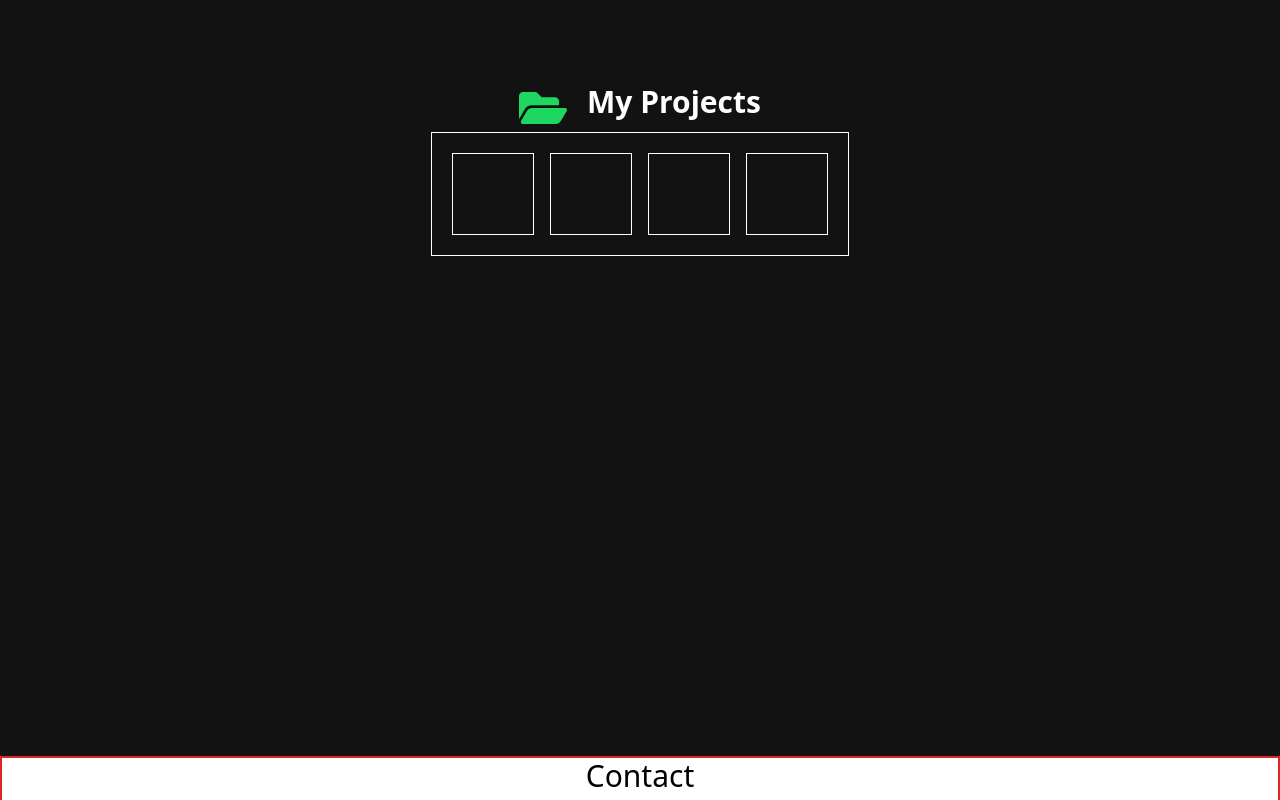
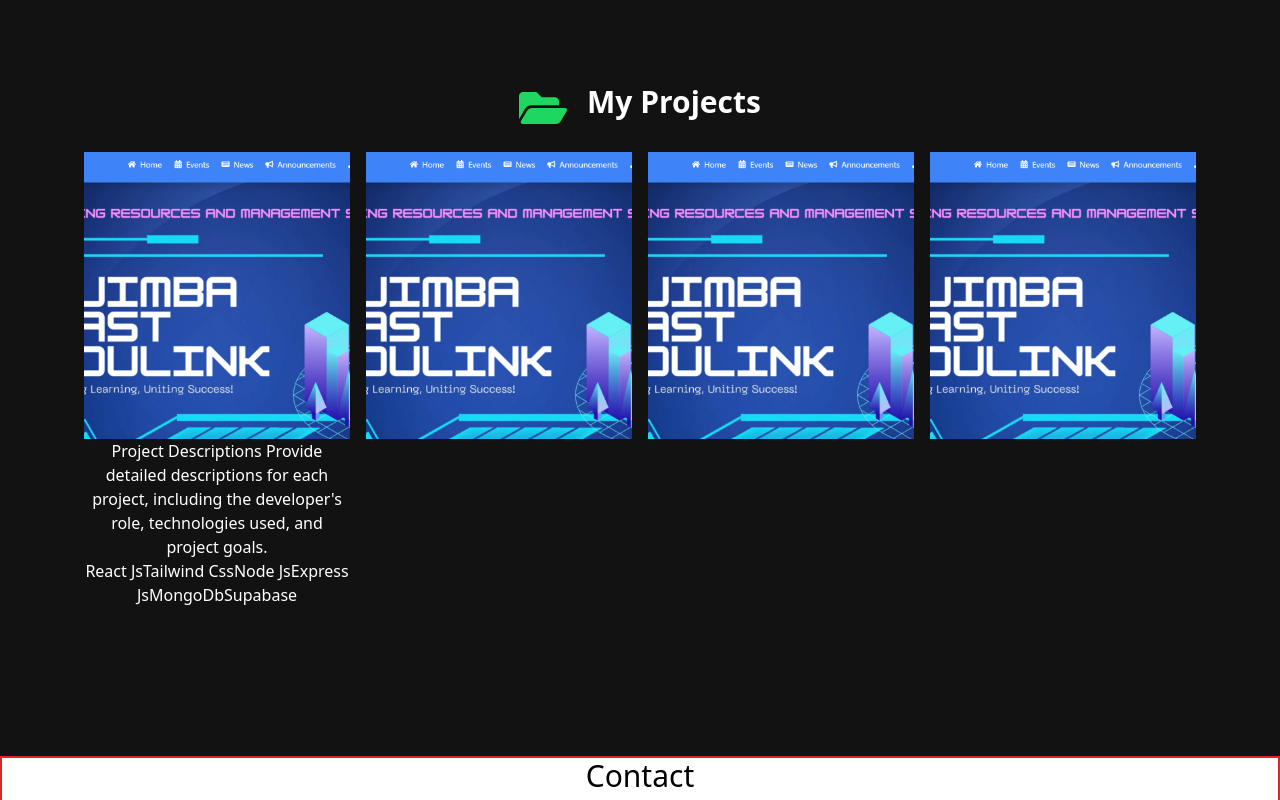
Before and after one commit to DevCodeAL/Leomar-Abad, a React (Vite) app: page / in a window 1280 px wide. Shown: the part 3540-4340 px from the top of the page. Built offline with nearby package versions, Linux system fonts and the light colour scheme; what tailwindcss-animated would draw is missing.

Commit message:
update my portfolio

```diff
--- a/src/components/Home.jsx
+++ b/src/components/Home.jsx
@@ -14,16 +14,16 @@ export default function Home(){
                         <h1 className="text-5xl font-bold text-[#1ed760] text-nowrap">Fullstack Web Developer</h1>
                         <p className="pt-5 leading-6">I’m a Fullstack Web Developer specializing in building modern, responsive web applications using the MERN stack. I turn ideas into fast, scalable, and user-friendly digital experiences.</p>
                         <div className="flex justify-start gap-4 pt-4">
-                            <div className="text-2xl">
+                            <div className="text-2xl hover:text-[#1ed760] transition duration-300 ease-in-out hover:-translate-y-1 hover:scale-110">
                                 <a href="https://www.facebook.com/abad.leomar/" target="_blank"><FaFacebook/></a>
                                 </div>
-                            <div className="text-2xl">
+                            <div className="text-2xl hover:text-[#1ed760] transition duration-300 ease-in-out hover:-translate-y-1 hover:scale-110">
                                 <a href="https://www.instagram.com/abadleomar875/" target="_blank"><FaInstagramSquare/></a>
                                 </div>
-                            <div className="text-2xl">
+                            <div className="text-2xl hover:text-[#1ed760] transition duration-300 ease-in-out hover:-translate-y-1 hover:scale-110">
                                 <a href="https://www.linkedin.com/in/leomar-abad-52381327b/" target="_blank"><FaLinkedin/></a>
                             </div>
-                            <div className="text-2xl">
+                            <div className="text-2xl hover:text-[#1ed760] transition duration-300 ease-in-out hover:-translate-y-1 hover:scale-110">
                                 <a href="https://github.com/DevCodeAL" target="_blank"><FaGithub/></a>
                             </div>
                         </div>
--- a/src/components/Projects.jsx
+++ b/src/components/Projects.jsx
@@ -1,5 +1,29 @@
-import { FaFolderOpen } from "react-icons/fa";
+import { FaFolderOpen, FaGithub, FaReact } from "react-icons/fa";
 export default function Projects(){
+
+    const projects = [
+        {
+            image: "/projects-images/guimba-east.png",
+            description: "Project Descriptions Provide detailed descriptions for each project, including the developer's role, technologies used, and project goals.",
+            logo: [<FaReact/>],
+            technologies: ["React Js", "Tailwind Css", "Node Js", "Express Js", "MongoDb", "Supabase"],
+            githubLinks: <FaGithub/>,
+            links_demos: "guimbaeastedulink.com",
+        },
+
+        {
+             image: "/projects-images/guimba-east.png",
+        },
+
+        {
+            image: "/projects-images/guimba-east.png",
+        },
+
+        {
+            image: "/projects-images/guimba-east.png",
+        }
+    ];
+
     return(
         <>
             <section className="flex justify-center w-full bg-[#121212] z-10 min-h-screen" id="projects">
@@ -14,15 +38,19 @@ export default function Projects(){
                  </div>
 
                  {/* Grid Containers for all my Projects */}
-                 <div className="grid grid-cols-4 gap-4 border border-white p-5">
-                        <div className="border border-white p-10">
+                 <div className="grid grid-cols-1 sm:grid-cols-2 lg:grid-cols-4 gap-4 p-5">
+                       {projects.map((item,  index)=> (
+                         <div key={index}>
                             {/* This area are for projects */}
+                            <img src={item.image} className="w-full h-full object-cover" alt="Guimba East EduLink" />
+                                <h1 className="text-white" >{item.description}</h1>
+                                <ul>
+                                    <li className="text-white">{item.technologies}</li>
+                                </ul>
+
                         </div>
-                        <div className="border border-white p-10"></div>
-                        <div className="border border-white p-10"></div>
-                        <div className="border border-white p-10"></div>
+                       ))}
                  </div>
-
                 </div>
             </section>
         </>
```
Also changed, not shown: public/projects-images/guimba-east.png (added).
